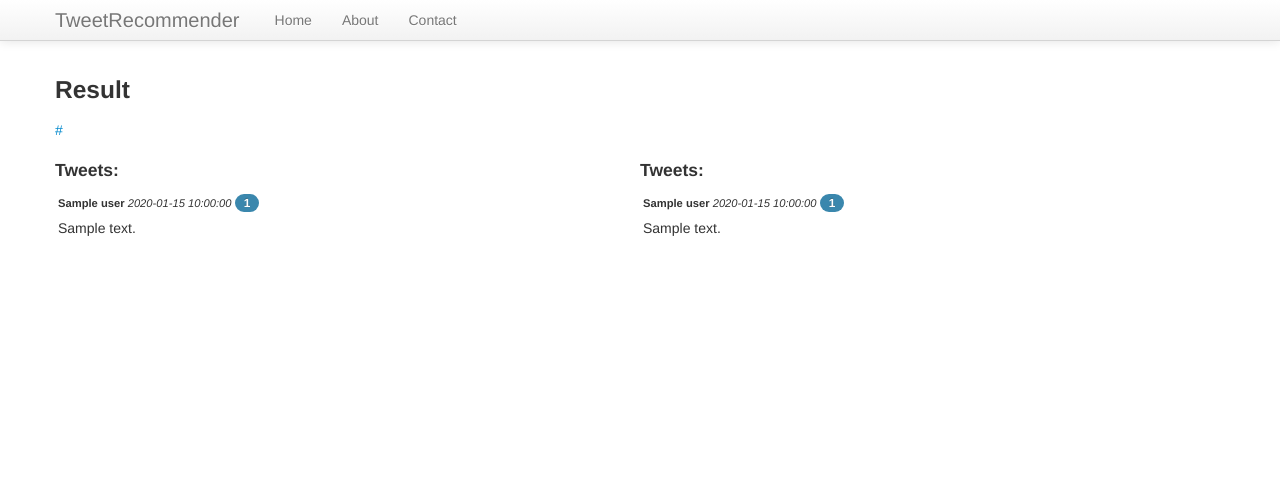
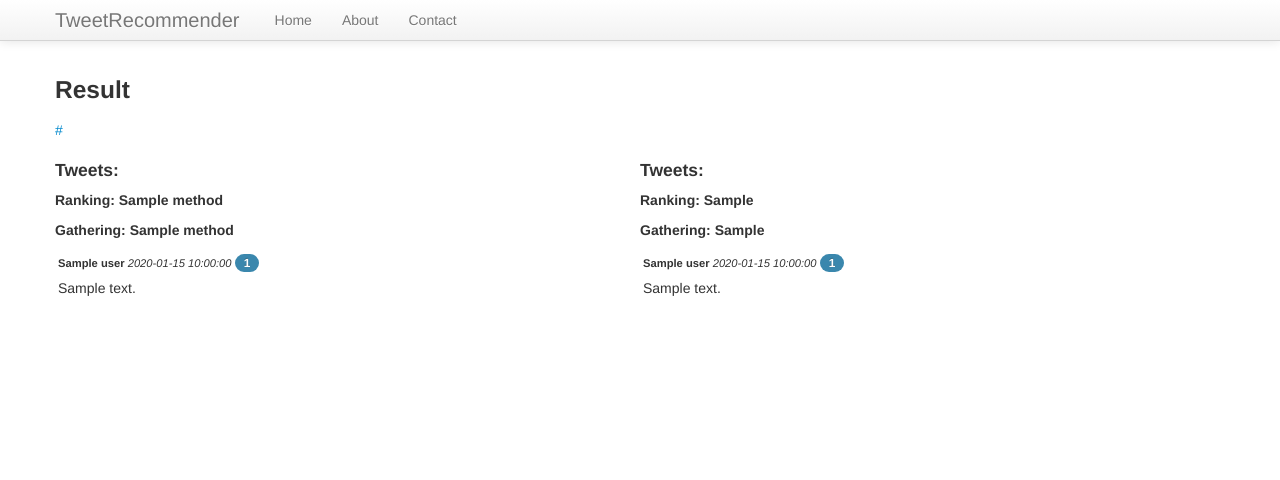
Before and after one commit to twerkmeister/tweetRecommender, a Python web app: template webapp/app/templates/result.html in a window 1280 px wide. Shown: the top 480 px of the page. Run offline with Jinja, Linux system fonts and the light colour scheme; the template is opened without the code that fills it: most values are stand-ins (such as "Sample title", 1, 10 or a date in 2020).

Commit message:
add implementation message on the view

```diff
--- a/webapp/app/templates/query.html
+++ b/webapp/app/templates/query.html
@@ -17,7 +17,7 @@
 					<td>
 						<select class="form-control" name = "gather">
     						<option value="entities">ENTITIES</option>
-    						<option value="terms">FOLLOWER</option>
+    						<option value="terms">TERMS</option>
 						    <option value="urlmatching" SELECTED>URL MATCHING</option>
 						</select>
 					</td>
--- a/webapp/app/templates/result.html
+++ b/webapp/app/templates/result.html
@@ -7,6 +7,8 @@
   <div id="left_side">
   {% if tweets %}
     <h4>Tweets:</h4>
+    <h5>Ranking: {{ method[0] }}</h5>
+    <h5>Gathering: {{ method[1] }}</h5>
     {% for tweet in tweets %}
       {% include "tweet.html" %}
       {% if not loop.last %}
@@ -18,6 +20,8 @@
   <div id="right_side">
   {% if tweets1 %}
     <h4>Tweets:</h4>
+    <h5>Ranking: {{ method1[0] }}</h5>
+    <h5>Gathering: {{ method1[1] }}</h5>
     {% for tweet in tweets1 %}
       {% include "tweet.html" %}
       {% if not loop.last %}
--- a/webapp/app/views.py
+++ b/webapp/app/views.py
@@ -22,6 +22,8 @@ def query():
 		action = request.form.get('action')
         gather1 = request.form.get('gather1')
         ranking1 = request.form.get('ranking1')
+        method = (ranking, gather)
+        method1 = (ranking1, gather1)
         try:
             if action == "search":
                 url = request.form.get('url')
@@ -40,9 +42,9 @@ def query():
                 tweets1 = recommend(url, gather1, [ranking1], ['expected_time'],
                                     ['user.screen_name', 'created_at', 'text'], 'sample_tweets',
                                     'sample_webpages', limit)
-                return render_template('result.html', url=url, tweets=tweets, tweets1=tweets1)
+                return render_template('result.html', url=url, tweets=tweets, tweets1=tweets1, method = method, method1 = method1)
             else:
-                return render_template('result.html', url=url, tweets=tweets)
+                return render_template('result.html', url=url, tweets=tweets, method = method)
         except Exception, e:
 		    import traceback; traceback.print_exc()
 		    return render_template('result.html', url=e)
```
